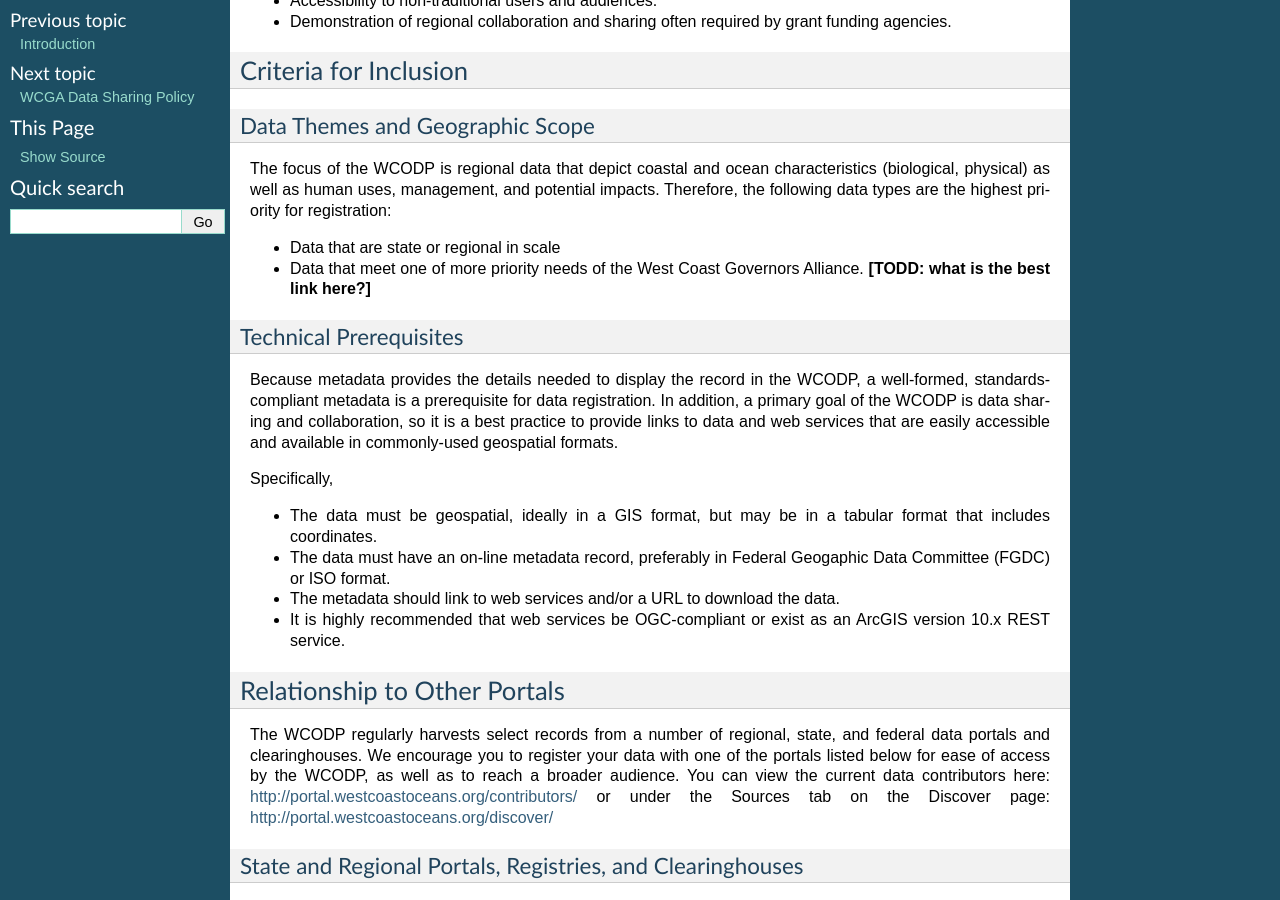
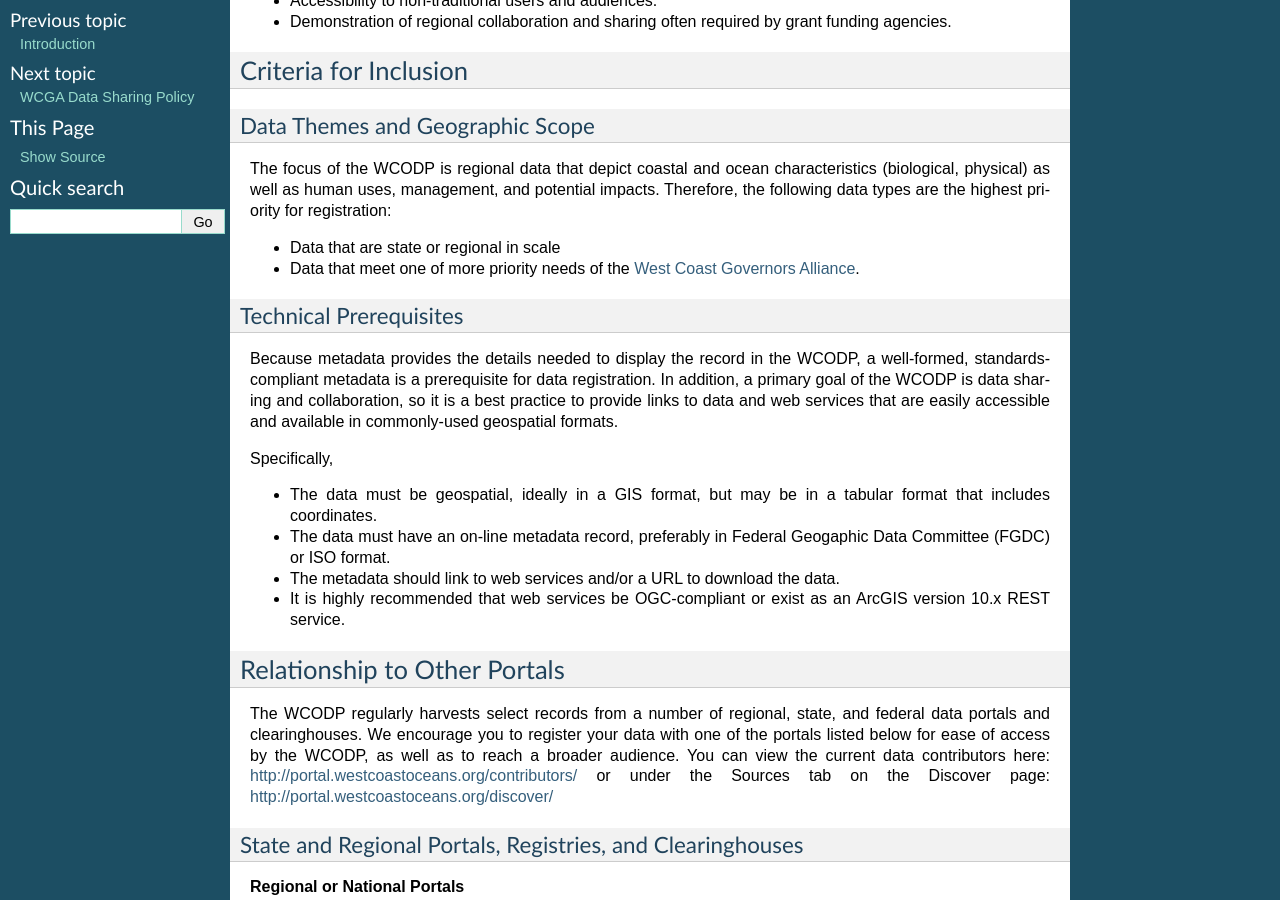
Before and after one commit to WCGA/knowledge-base, a Sphinx documentation site: the page built from docs/contribute/contribute.rst, in a window 1280 px wide and 900 px high, scrolled down 315 px. Built offline with Sphinx 7.4.7, drawn with Linux system fonts in a browser that asks for light colours.

Commit message:
Add WCGA link to contribute page

```diff
--- a/docs/contribute/contribute.rst
+++ b/docs/contribute/contribute.rst
@@ -23,7 +23,7 @@ Data Themes and Geographic Scope
 The focus of the WCODP is regional data that depict coastal and ocean characteristics (biological, physical) as well as  human uses, management, and potential impacts.  Therefore, the following data types are the highest priority for registration:
 
 * Data that are state or regional in scale
-* Data that meet one of more priority needs of the West Coast Governors Alliance.  **[TODD:  what is the best link here?]**
+* Data that meet one of more priority needs of the `West Coast Governors Alliance <http://www.westcoastoceans.org>`_.
 
 Technical Prerequisites
 -----------------------
```
